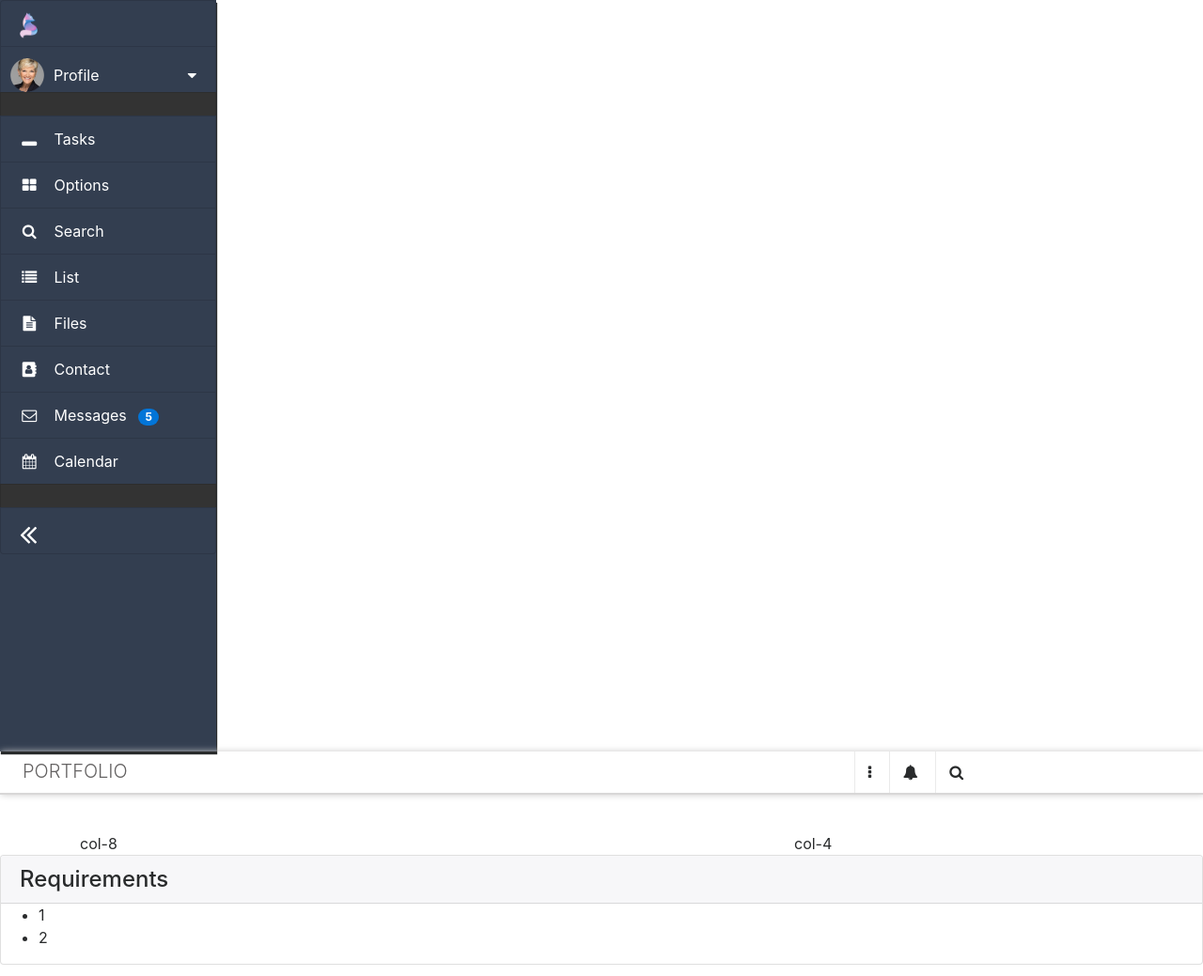
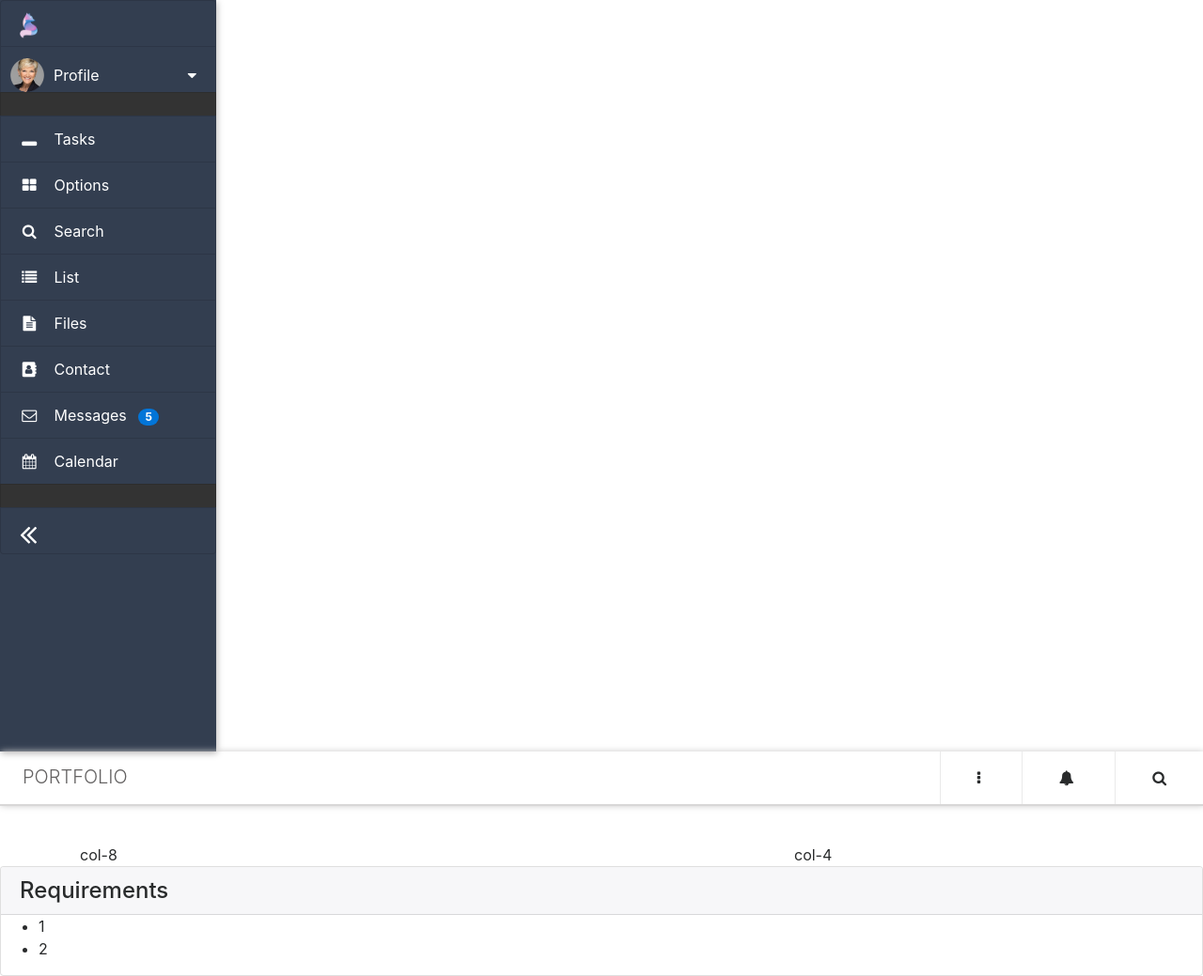
Before and after one commit to ShirinD/Investa, a PHP site: page /dashboard.html in a window 1280 px wide. Shown: the whole page at 94% size. Run offline with PHP 8.4, Linux system fonts and the light colour scheme; some libraries are stand-ins or nearby versions.

Commit message:
Update stylesheet.css

```diff
--- a/assets/css/stylesheet.css
+++ b/assets/css/stylesheet.css
@@ -7,6 +7,7 @@
     background-color: #333e50;
     padding: 0;
  box-shadow: 1px 3px 1px;
+box-shadow: 1px 2px 7px #b9b7b7;
 }
 
 /* Sidebar sizes when expanded and expanded */
@@ -83,8 +84,8 @@ width: 19px;
     }
 
 #top-nav {
-    width: 25%;
-    float: left;
+    width: auto;
+    float: right;
 }
 
 #tt {
@@ -101,12 +102,12 @@ width: 19px;
 
 #top-menu span {
     border-left: 1px solid #eaeaea;
-    padding: 14px 14px;
+    padding: 20px 39px;
 }
 
 #tt h1 {
     font-size: 20px;
-    margin-top: 10px;
+    margin-top: 16px;
     margin-left: 24px;
     font-weight: 300;
     color: #656363;
```
